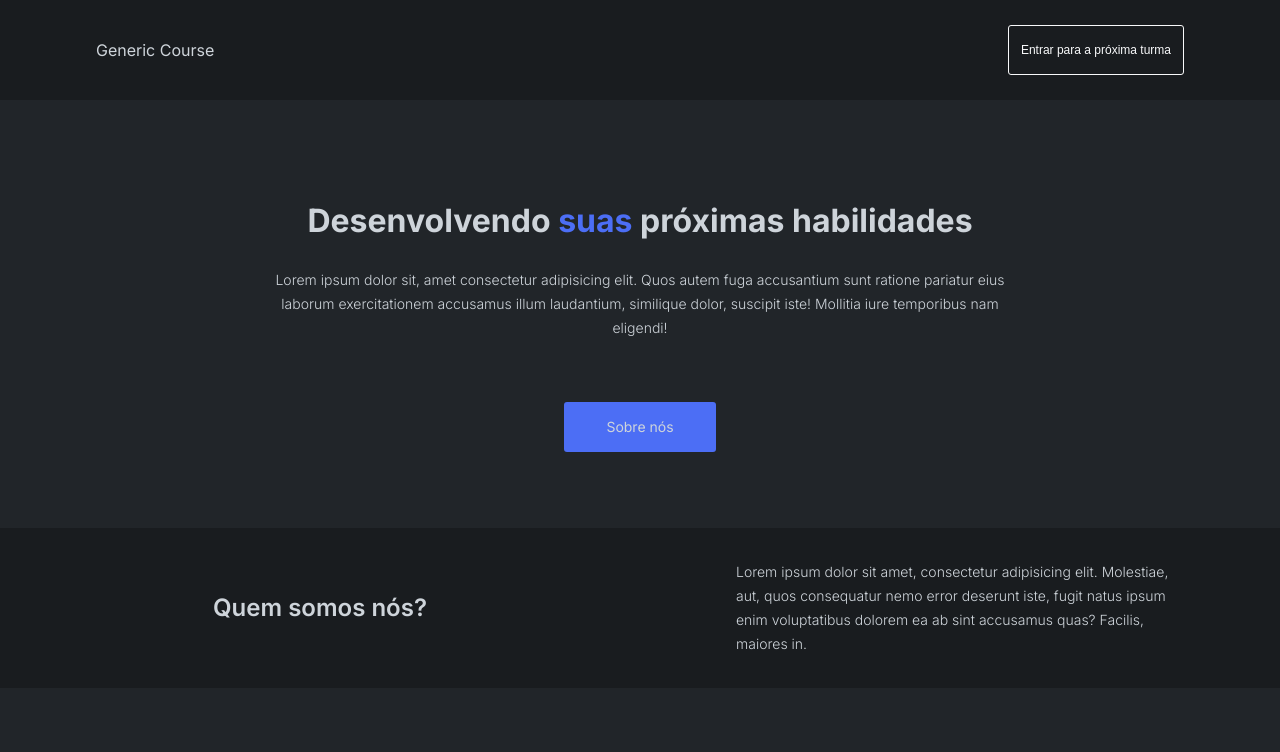
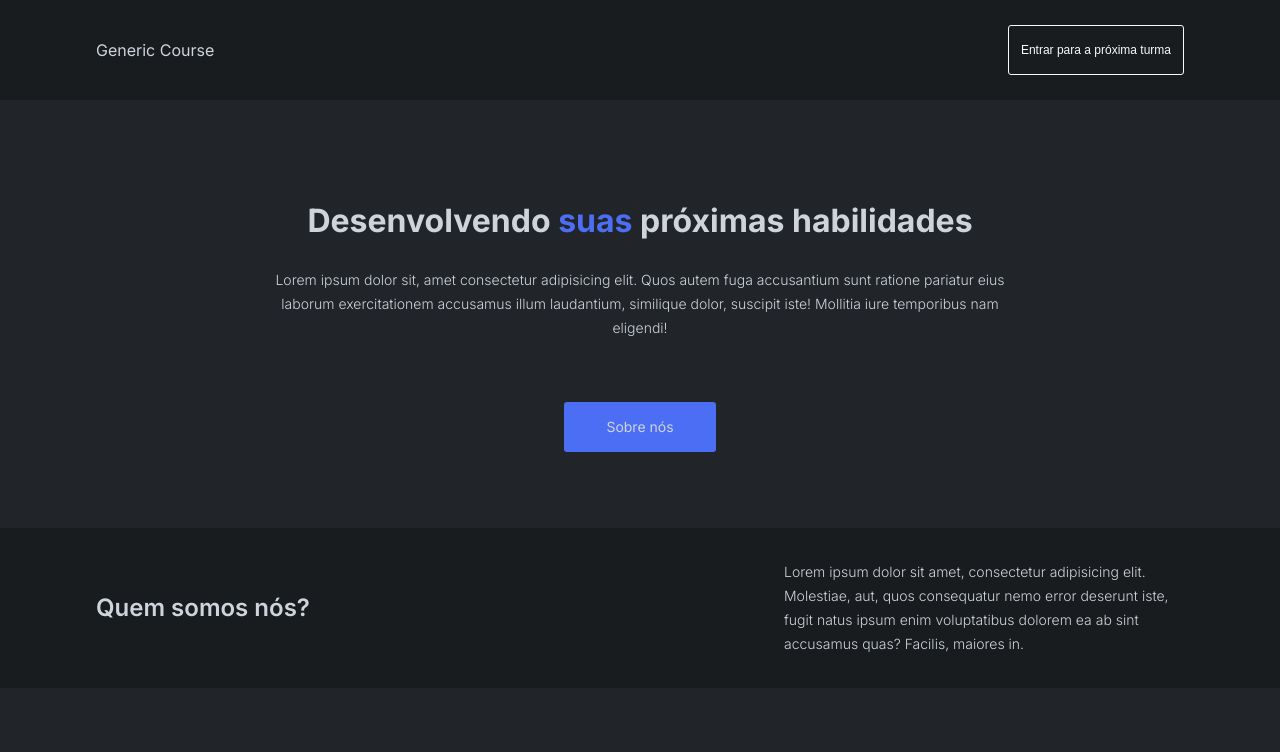
Before and after one commit to Kenzie-Academy-Brasil-Developers/m2-criando-site-institucional-generico_eneiasmorais, a plain HTML site: page index.html in a window 1280 px wide. Shown: the top 752 px of the page. Drawn offline with Linux system fonts and the light colour scheme.

Commit message:
Entrega Corrigida

```diff
--- a/src/styles/style.css
+++ b/src/styles/style.css
@@ -72,8 +72,9 @@ header > p{
 
 #main__header__1 > h2{
     width: 50%;
-    text-align: center;
+    text-align: left;
     font-weight: 600;
+    padding-left: 6rem;
 
 }
 
```
